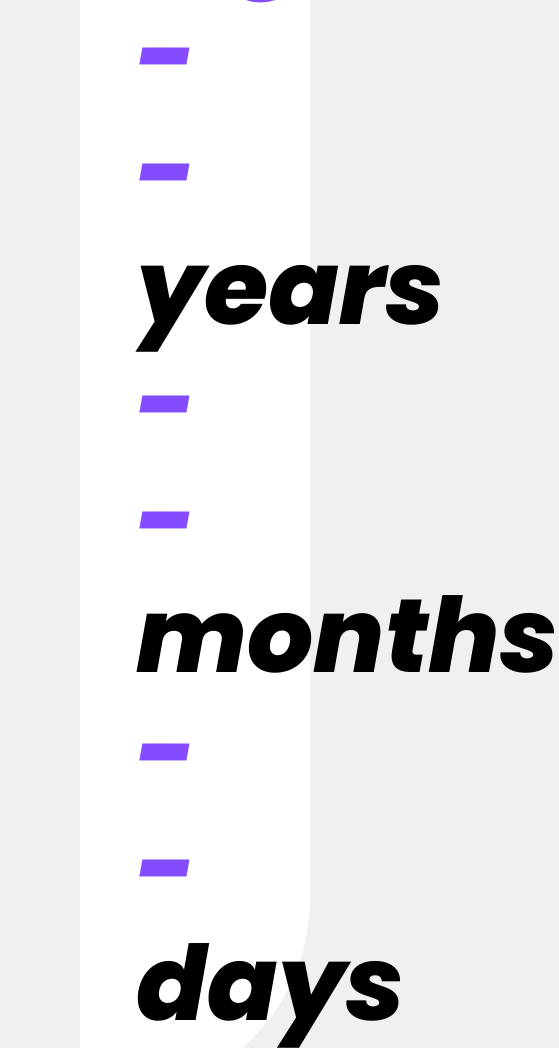
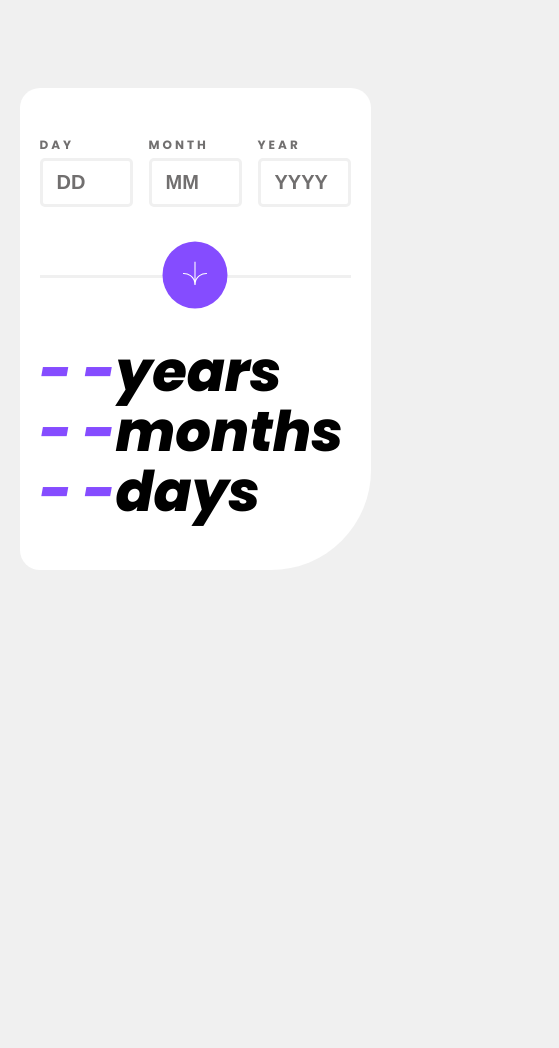
Before and after one commit to Ah-Ibrahim/age-calculator-app-main, a plain HTML site: page index.html in a window 390 px wide. Shown: the top 1048 px of the page, 559 px wide, since content can reach past the window. After the commit the page ends 844 px from the top, so only its background shows below. Drawn offline with Linux system fonts and the light colour scheme.

Commit message:
Supporting Mobile Devices

```diff
--- a/styles/style.css
+++ b/styles/style.css
@@ -36,7 +36,7 @@
 }
 
 body {
-    height: 100vh;
+    padding: 9.5rem 0;
     background-color: var(--off-white);
     display: flex;
     justify-content: center;
@@ -117,7 +117,7 @@ body {
 .btn {
     background-color: var(--purple);
     border-radius: 50%;
-    padding: 1.5rem 1.5rem;
+    padding: 1.5rem;
     border: none;
     position: absolute;
     bottom: 0;
@@ -137,20 +137,62 @@ body {
 
 .container__output {
     padding: 2.5rem 0 0;
-    /* display: flex;
-    flex-direction: column;
-    gap: -5rem; */
     line-height: 7.25rem;
+    font-size: 6.5rem;
+    font-style: italic;
+    font-weight: 800;
 }
 
-.output__text {
-    font-size: 6.5rem;
-    /* letter-spacing: -6px; */
-    font-style: italic;
-    font-weight: 800;
-
+.container__output .output {
+    color: var(--purple);
 }
 
-.output__text .output {
-    color: var(--purple);
+@media (max-width: 400px) {
+    body {
+        padding-top: 5.5rem;
+    }
+
+    .container {
+        width: 90vw;
+        padding: 1.25rem 1.25rem 3rem;
+        border-bottom-right-radius: 100px;
+    }
+
+    .inputs {
+        width: 100%;
+        padding: 1.75rem 0 4.25rem;
+        gap: 1rem;
+    }
+
+    .inputs__component {
+        flex-grow: 1;
+    }
+
+    .inputs__component::before, .inputs__component::after {
+        font-size: 0.75rem;
+        letter-spacing: 3px;
+    }
+
+    .inputs__component input {
+        font-size: 1.25rem;
+    }
+
+    .btn {
+        left: 50%;
+        width: fit-content;
+        transform: translate(-50%, 50%);
+        padding: 1.25rem;
+    }
+
+    .btn img {
+        width: 25px;
+        /* aspect-ratio: 3 / 2; */
+    }
+
+    .container__output {
+        padding-top: 4rem;
+        font-size: 3.5rem;
+        line-height: 3.75rem;
+        white-space: nowrap;
+    }
 }
```
